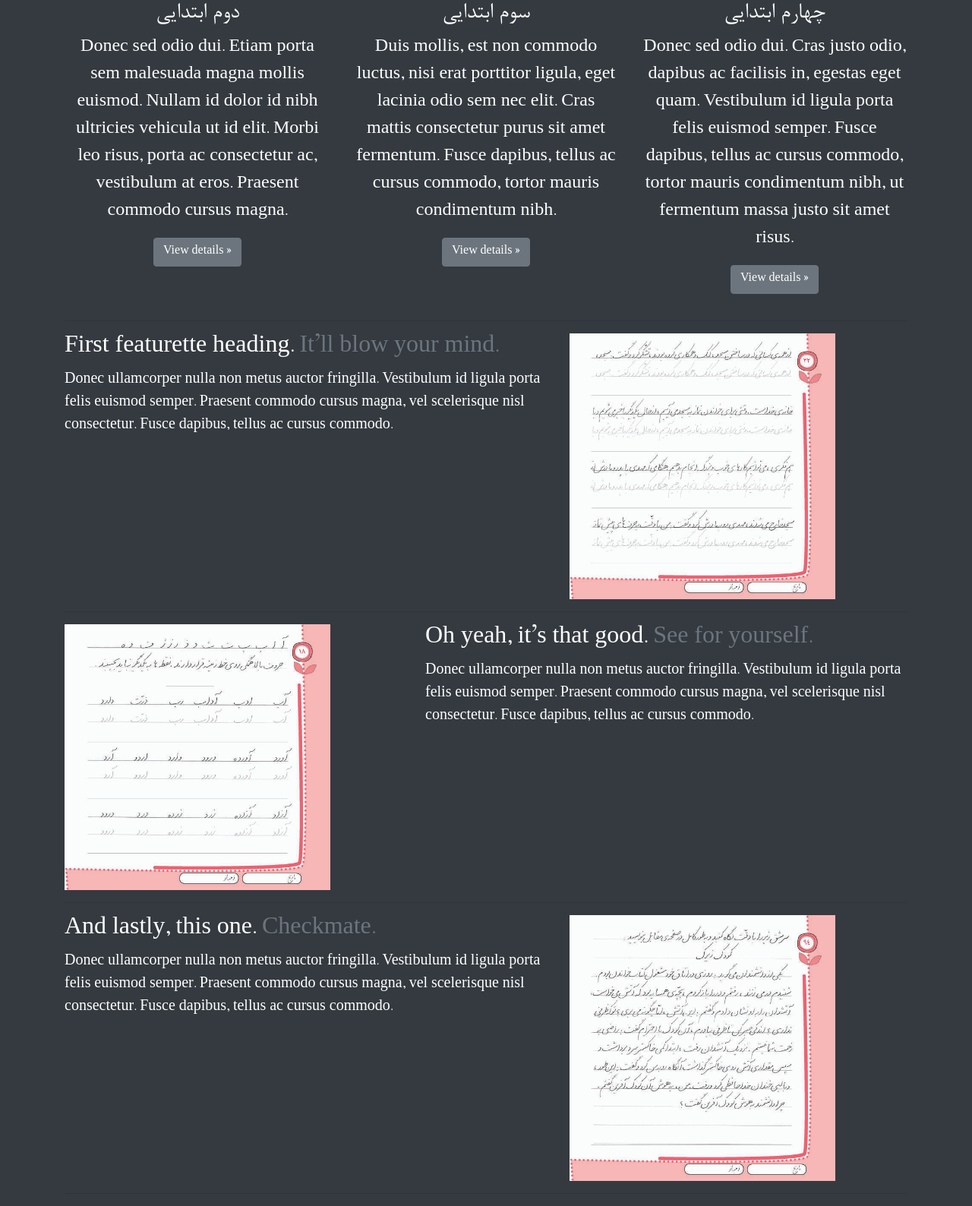
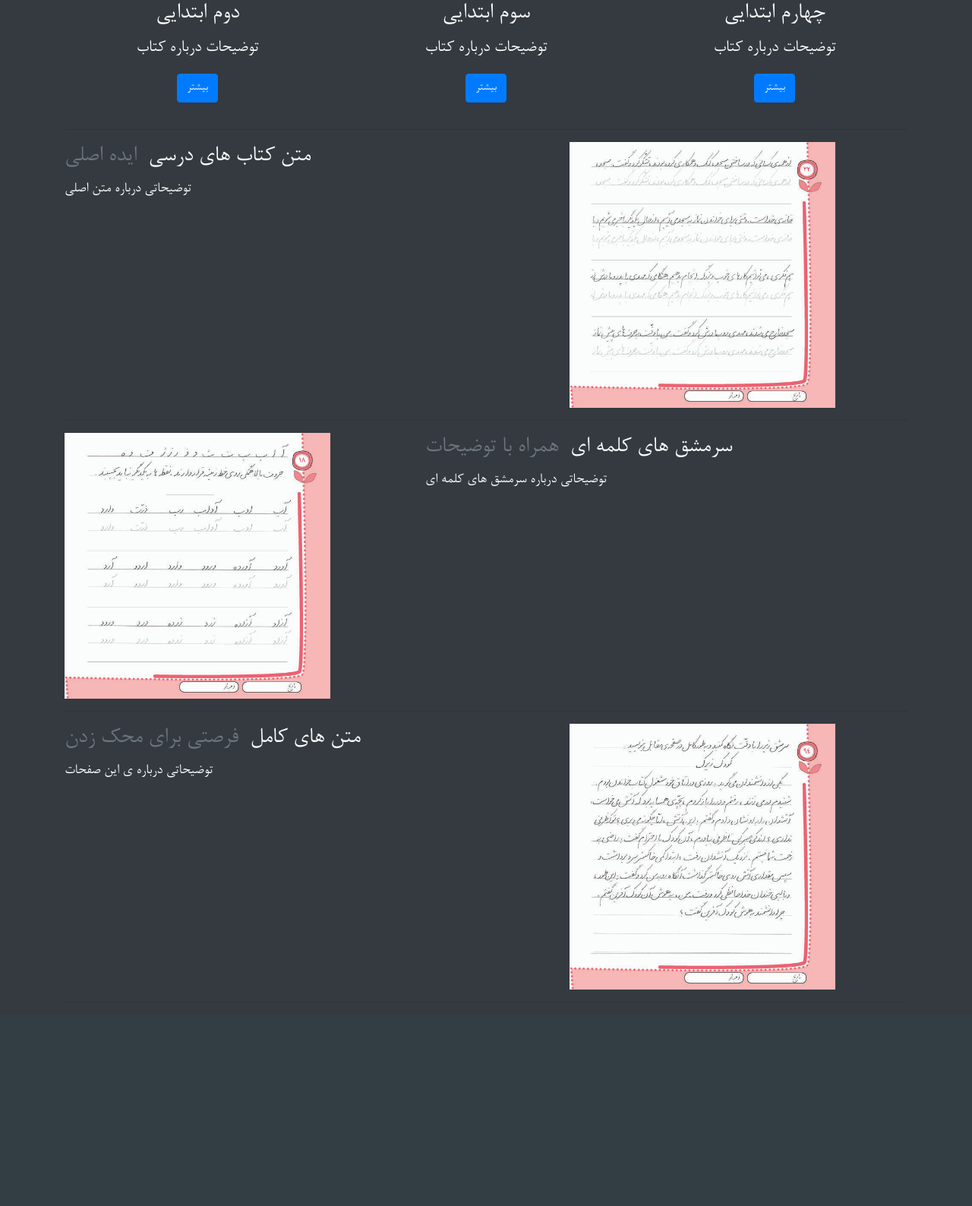
Before and after one commit to mohammadamin16/zibabenevisim, a Django app: template templates/index.html in a window 1280 px wide. Shown: the part 606-2194 px from the top of the page at 76% size. After the commit the page ends 1909 px from the top, so only its background shows below. Run offline with Django 3.2, Linux system fonts and the light colour scheme; the template is opened without the code that fills it, so the values that code supplies are empty; parts of the project's set-up code (start-up, migrations or seed data) failed here and were passed over; some libraries are stand-ins or nearby versions.

Commit message:
translate to persian

```diff
--- a/books/templates/books/book-view.html
+++ b/books/templates/books/book-view.html
@@ -11,11 +11,11 @@
                 <img class="p-3" src="{{ book.pic.url }}" alt="pic of the book" width="350">
             </div>
             <div class="col text-left mt-5 mr-lg-5 p-5" style="background-color: rgba(0,185,158,0.25)">
-                Title: {{ book.title }}
+                عنوان: {{ book.title }}
                 <br>
-                Description: {{ book.description }}
+                جزییات: {{ book.description }}
                 <br>
-                <a href="#" class="btn btn-primary">Order</a>
+                <a href="#" class="btn btn-primary">سفارش</a>
             </div>
         </div>
     </div>
--- a/templates/aboutus.html
+++ b/templates/aboutus.html
@@ -4,10 +4,10 @@
 {% endblock %}
 {% block content %}
     <div class="container mt-5 text-center">
-        <p class="h1">About Us</p>
-        <p class="h6">We want to make you an Artist!</p>
+        <p class="h1">درباره ی ما</p>
+        <p class="h6">هنر خوشنویسی جایی برای معرفی کتاب در زمینه خوشنویسی</p>
         <hr>
-        <p class="h4">For order: </p>
+        <p class="h4">برای سفارش: </p>
         <p class="h6">09123456789</p>
     </div>
 {% endblock %}
--- a/templates/index.html
+++ b/templates/index.html
@@ -7,7 +7,7 @@
 {% block content %}
     <div class="container">
 
-    <div id="carouselExampleIndicators" class="carousel slide" data-ride="carousel">
+    <div id="carouselExampleIndicators" class="carousel slide w-100" data-ride="carousel">
   <ol class="carousel-indicators">
     <li data-target="#carouselExampleIndicators" data-slide-to="0" class="active"></li>
     <li data-target="#carouselExampleIndicators" data-slide-to="1"></li>
@@ -40,23 +40,23 @@
 
     <!-- Three columns of text below the carousel -->
     <div class="row">
-      <div class="col-auto col-lg-4  order-1">
+      <div class="col ">
             <img src="{% static 'img/Dovvom.jpg' %}" width="140" height="140" class="rounded-circle" >
         <h2>دوم ابتدایی</h2>
-        <p>Donec sed odio dui. Etiam porta sem malesuada magna mollis euismod. Nullam id dolor id nibh ultricies vehicula ut id elit. Morbi leo risus, porta ac consectetur ac, vestibulum at eros. Praesent commodo cursus magna.</p>
-        <p><a class="btn btn-secondary" href="{% url 'books:book-view' 2 %}" role="button">View details &raquo;</a></p>
+        <p>توضیحات درباره کتاب</p>
+        <p><a class="btn btn-primary" href="{% url 'books:book-view' 2 %}" role="button">بیشتر</a></p>
       </div><!-- /.col-lg-4 -->
-      <div class="col-auto col-lg-4 order-2">
+      <div class="col ">
             <img src="{% static 'img/Sevvom.jpg' %}" width="140" height="140" class="rounded-circle" >
         <h2>سوم ابتدایی</h2>
-        <p>Duis mollis, est non commodo luctus, nisi erat porttitor ligula, eget lacinia odio sem nec elit. Cras mattis consectetur purus sit amet fermentum. Fusce dapibus, tellus ac cursus commodo, tortor mauris condimentum nibh.</p>
-        <p><a class="btn btn-secondary" href="{% url 'books:book-view' 3%}" role="button">View details &raquo;</a></p>
+        <p>توضیحات درباره کتاب</p>
+        <p><a class="btn btn-primary" href="{% url 'books:book-view' 3%}" role="button">بیشتر</a></p>
       </div><!-- /.col-lg-4 -->
-      <div class="col-auto col-lg-4 order-3">
+      <div class="col ">
             <img src="{% static 'img/Chaharom.jpg' %}" width="140" height="140" class="rounded-circle" >
         <h2>چهارم ابتدایی</h2>
-        <p>Donec sed odio dui. Cras justo odio, dapibus ac facilisis in, egestas eget quam. Vestibulum id ligula porta felis euismod semper. Fusce dapibus, tellus ac cursus commodo, tortor mauris condimentum nibh, ut fermentum massa justo sit amet risus.</p>
-        <p><a class="btn btn-secondary" href="{% url 'books:book-view' 4 %}" role="button">View details &raquo;</a></p>
+        <p>توضیحات درباره کتاب</p>
+        <p><a class="btn btn-primary" href="{% url 'books:book-view' 4 %}" role="button">بیشتر</a></p>
       </div><!-- /.col-lg-4 -->
      </div>
     </div><!-- /.row -->
@@ -71,8 +71,9 @@
 
     <div class="row featurette">
       <div class="col-md-7">
-        <h2 class="featurette-heading">First featurette heading. <span class="text-muted">It’ll blow your mind.</span></h2>
-        <p class="lead">Donec ullamcorper nulla non metus auctor fringilla. Vestibulum id ligula porta felis euismod semper. Praesent commodo cursus magna, vel scelerisque nisl consectetur. Fusce dapibus, tellus ac cursus commodo.</p>
+        <h2 class="featurette-heading">متن کتاب های درسی&nbsp;
+            <span class="text-muted">ایده اصلی</span></h2>
+        <p class="lead">توضیحاتی درباره متن اصلی</p>
       </div>
       <div class="col-md-5">
         <img src="{% static 'img/example-page1.jpg' %}" width="350" height="350">
@@ -83,8 +84,9 @@
 
     <div class="row featurette">
       <div class="col-md-7 order-md-2">
-        <h2 class="featurette-heading">Oh yeah, it’s that good. <span class="text-muted">See for yourself.</span></h2>
-        <p class="lead">Donec ullamcorper nulla non metus auctor fringilla. Vestibulum id ligula porta felis euismod semper. Praesent commodo cursus magna, vel scelerisque nisl consectetur. Fusce dapibus, tellus ac cursus commodo.</p>
+        <h2 class="featurette-heading">سرمشق های کلمه ای&nbsp;
+            <span class="text-muted">همراه با توضیحات</span></h2>
+        <p class="lead">توضیحاتی درباره سرمشق های کلمه ای</p>
       </div>
       <div class="col-md-5 order-md-1">
         <img src="{% static 'img/example-page2.jpg' %}" width="350" height="350">
@@ -95,8 +97,10 @@
 
     <div class="row featurette">
       <div class="col-md-7">
-        <h2 class="featurette-heading">And lastly, this one. <span class="text-muted">Checkmate.</span></h2>
-        <p class="lead">Donec ullamcorper nulla non metus auctor fringilla. Vestibulum id ligula porta felis euismod semper. Praesent commodo cursus magna, vel scelerisque nisl consectetur. Fusce dapibus, tellus ac cursus commodo.</p>
+        <h2 class="featurette-heading">
+            متن های کامل&nbsp;
+            <span class="text-muted">فرصتی برای محک زدن</span></h2>
+        <p class="lead">توضیحاتی درباره ی این صفحات</p>
       </div>
       <div class="col-md-5">
         <img src="{% static 'img/example-page3.jpg' %}" width="350" height="350">
--- a/templates/layout.html
+++ b/templates/layout.html
@@ -22,23 +22,23 @@
     </span>
     <ul class="navbar-nav mr-auto">
       <li class="nav-item">
-        <a class="nav-link text-dark" href="{% url 'about-us' %}">About Us</a>
+        <a class="nav-link text-dark" href="{% url 'about-us' %}">درباره ما</a>
       </li>
         <li class="nav-item dropdown">
         <a class="nav-link dropdown-toggle text-dark" href="#" id="navbarDropdown" role="button" data-toggle="dropdown" aria-haspopup="true" aria-expanded="false">
-          Accounts
+          عضویت
         </a>
         <div class="dropdown-menu" aria-labelledby="navbarDropdown">
-          <a class="dropdown-item" href="{% url 'accounts:login' %}">Sign In</a>
-          <a class="dropdown-item" href="{% url 'accounts:signup' %}">Sign Up</a>
+          <a class="dropdown-item" href="{% url 'accounts:login' %}">ورود</a>
+          <a class="dropdown-item" href="{% url 'accounts:signup' %}">ثبت نام</a>
           <div class="dropdown-divider"></div>
-          <a class="dropdown-item" href="{% url 'accounts:logout' %}">Logout</a>
+          <a class="dropdown-item" href="{% url 'accounts:logout' %}">خروج از حساب</a>
         </div>
       </li>
       <li class="nav-item">
       </li>
       <li class="nav-item active">
-        <a class="nav-link" href="{% url 'home-page' %}">Home <span class="sr-only">(current)</span></a>
+        <a class="nav-link" href="{% url 'home-page' %}">خانه <span class="sr-only">(current)</span></a>
       </li>
     </ul>
 
@@ -49,7 +49,7 @@
 </nav>
 
 {% block content %}
-<h1 class="mt-5">Hello</h1>
+
 {% endblock %}
 
 
```
